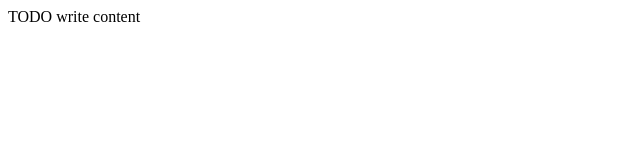
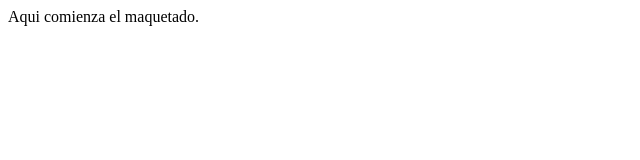
Before and after one commit to gimenezsergio/maquetado, a plain HTML site: page MaquetadoWeb/web/index.html in a window 1280 px wide. Shown: the full height of the page, 0-640 px from the left. Drawn offline with Linux system fonts and the light colour scheme.

Commit message:
Segudno cambio. Div.

```diff
--- a/MaquetadoWeb/web/index.html
+++ b/MaquetadoWeb/web/index.html
@@ -6,6 +6,6 @@
         <meta name="viewport" content="width=device-width, initial-scale=1.0">
     </head>
     <body>
-        <div>TODO write content</div>
+        <div>Aqui comienza el maquetado.</div>
     </body>
 </html>
```
